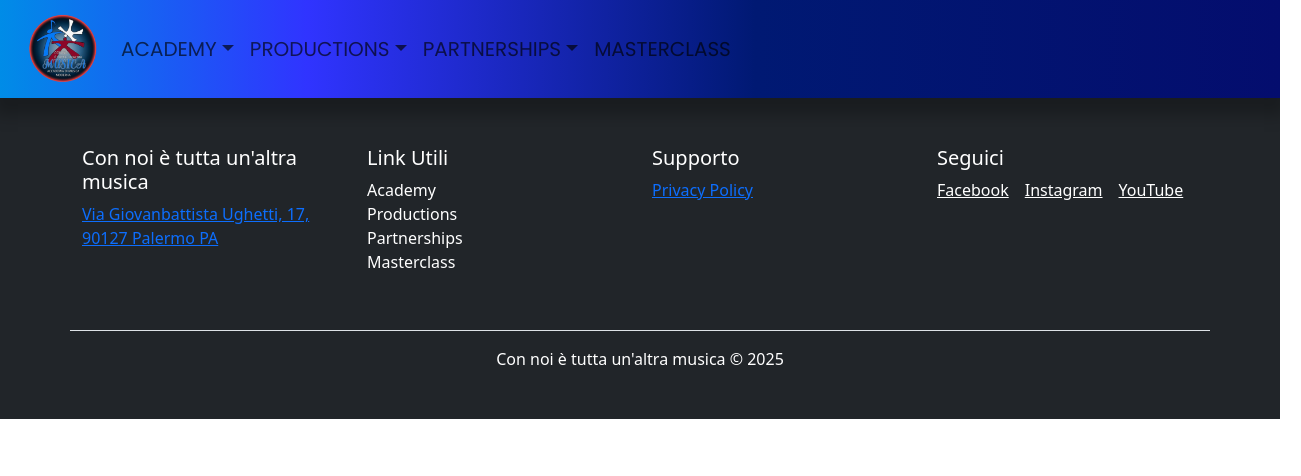
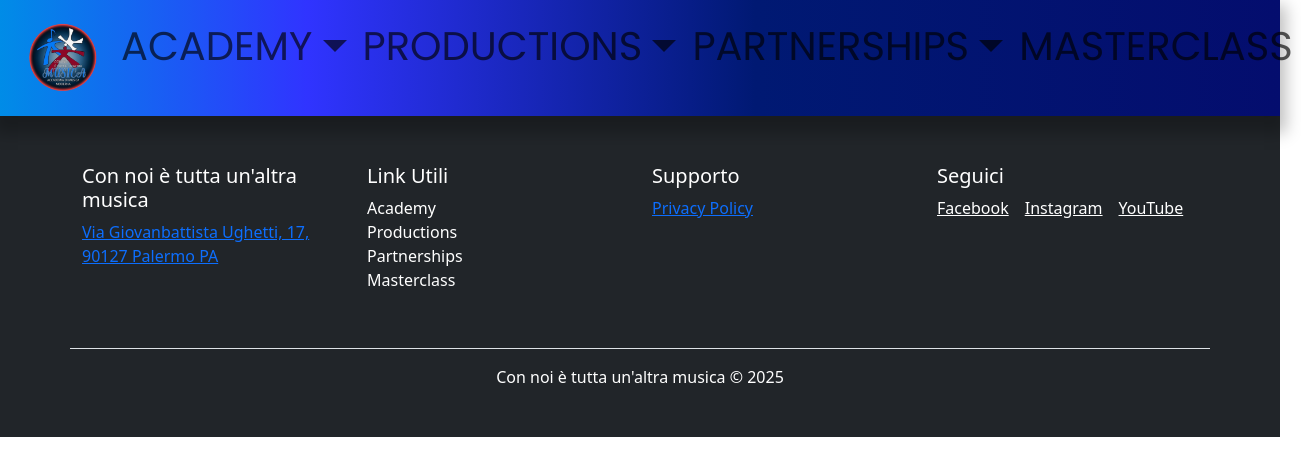
Before and after one commit to RacheleBurgio/progettoAccademia, a React (Create React App) app: page /maestri in a window 1280 px wide. Shown: the top 476 px of the page, 1301 px wide, since content can reach past the window. Built offline with nearby package versions, Linux system fonts and the light colour scheme; a web font is replaced by a local one.

Commit message:
sistemato navbar mobile

```diff
--- a/src/components/Herosection/Herosection.module.css
+++ b/src/components/Herosection/Herosection.module.css
@@ -36,24 +36,3 @@ iframe {
   margin-top: 20px;
   font-family: 'Poppins', sans-serif;
 }
-.tooltip {
-  visibility: hidden;
-  opacity: 0;
-  background-color: #333;
-  color: #fff;
-  text-align: center;
-  padding: 6px 12px;
-  border-radius: 4px;
-  position: absolute;
-  right: 60px; /* distanza dalla destra del bottone */
-  bottom: 50%;
-  transform: translateY(50%);
-  white-space: nowrap;
-  transition: opacity 0.3s ease;
-  font-size: 0.9rem;
-}
-
-.icona:hover .tooltip {
-  visibility: visible;
-  opacity: 1;
-}
--- a/src/components/Navbar/Navbar.jsx
+++ b/src/components/Navbar/Navbar.jsx
@@ -14,7 +14,6 @@ const MyNav = () => {
           <img className={styles.logonav} src="/ros-41.png" alt="Logo" />
         </Navbar.Brand>
 
-        {/* Toggle per mobile */}
         <Navbar.Toggle
           aria-controls="basic-navbar-nav"
           className="border-0 custom-toggler"
@@ -22,7 +21,6 @@ const MyNav = () => {
           <span className="navbar-toggler-icon" />
         </Navbar.Toggle>
 
-        {/* Offcanvas che si apre da sinistra su mobile */}
         <Navbar.Offcanvas
           id="offcanvas-navbar"
           aria-labelledby="offcanvas-navbar-label"
@@ -36,13 +34,19 @@ const MyNav = () => {
           <Offcanvas.Body>
             <Nav className="me-auto">
               <Dropdown as={Nav.Item}>
-                <Dropdown.Toggle as={Nav.Link} className=" fs-5">
+                <Dropdown.Toggle
+                  as={Nav.Link}
+                  className="fs-1 mb-4 d-flex justify-content-between align-items-center w-100"
+                >
                   ACADEMY
                 </Dropdown.Toggle>
               </Dropdown>
 
               <Dropdown as={Nav.Item}>
-                <Dropdown.Toggle as={Nav.Link} className=" fs-5">
+                <Dropdown.Toggle
+                  as={Nav.Link}
+                  className="fs-1 mb-4 d-flex justify-content-between align-items-center w-100"
+                >
                   PRODUCTIONS
                 </Dropdown.Toggle>
                 <Dropdown.Menu className={`${styles.dropdownMenuCenter}`}>
@@ -57,12 +61,18 @@ const MyNav = () => {
               </Dropdown>
 
               <Dropdown as={Nav.Item}>
-                <Dropdown.Toggle as={Nav.Link} className=" fs-5">
+                <Dropdown.Toggle
+                  as={Nav.Link}
+                  className="fs-1 mb-4 d-flex justify-content-between align-items-center w-100"
+                >
                   PARTNERSHIPS
                 </Dropdown.Toggle>
               </Dropdown>
 
-              <Nav.Link href="#masterclass" className=" fs-5">
+              <Nav.Link
+                href="#masterclass"
+                className="fs-1 mb-4 d-flex justify-content-start w-100"
+              >
                 MASTERCLASS
               </Nav.Link>
             </Nav>
```
